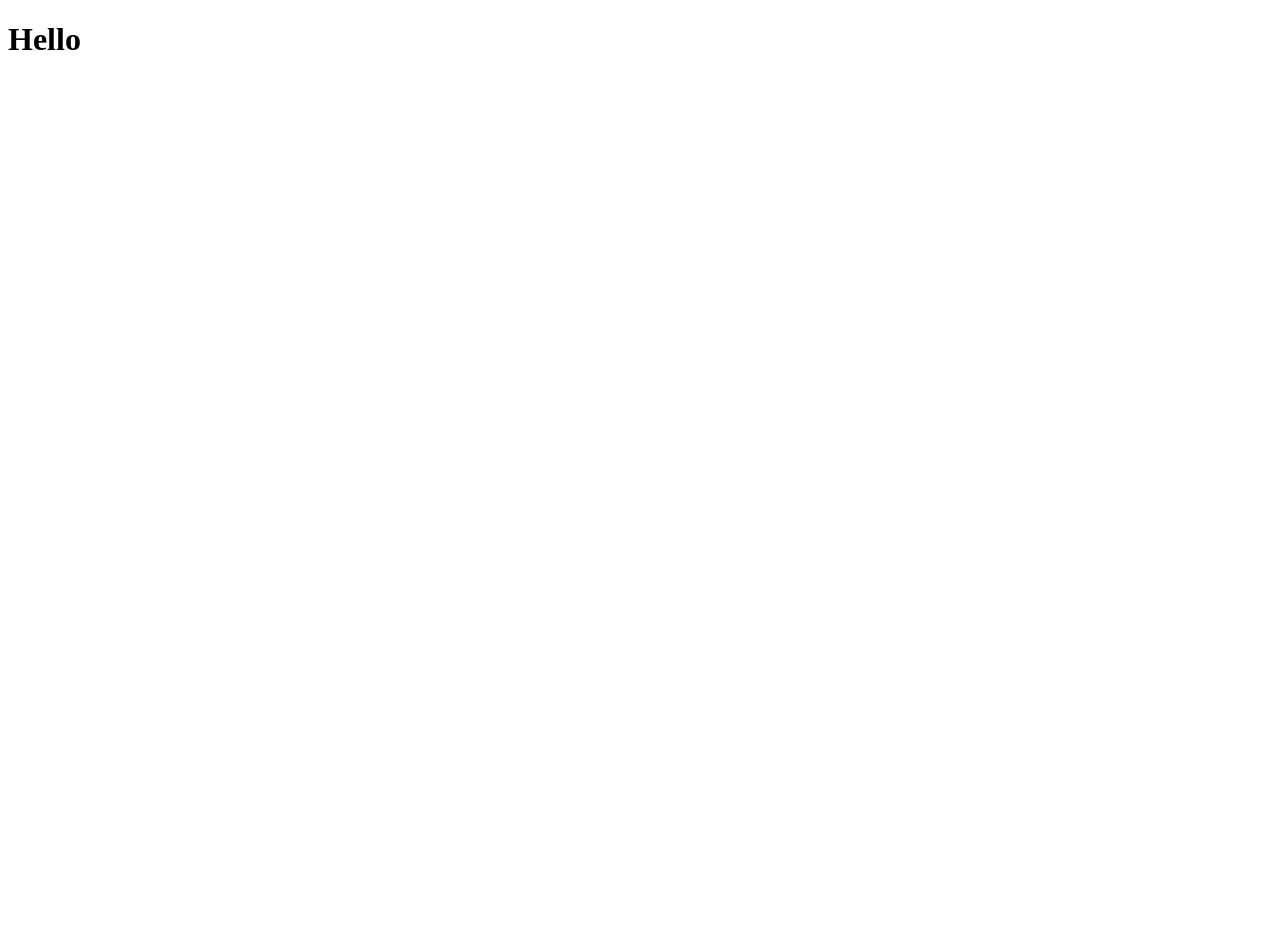
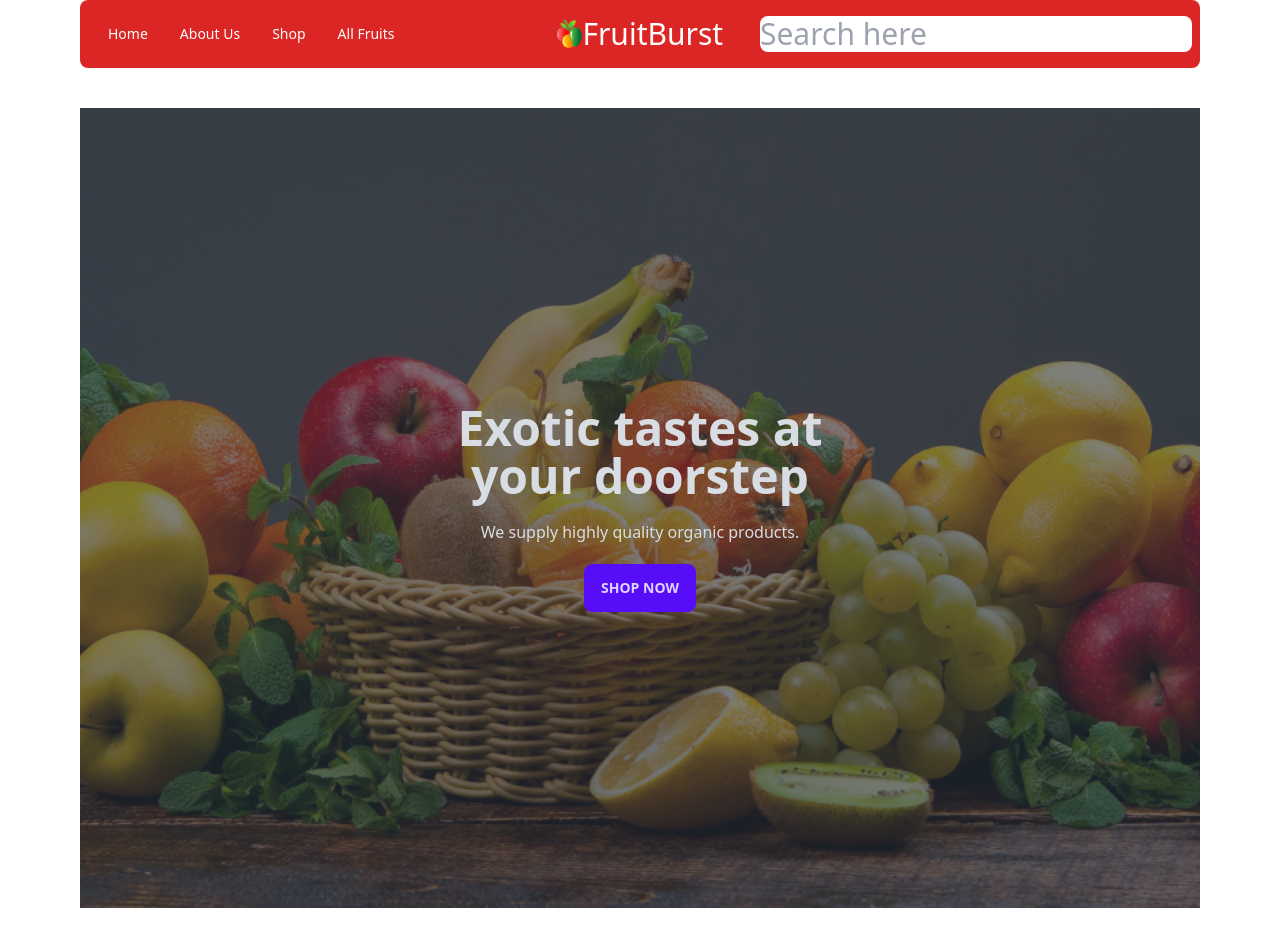
Before and after one commit to Julkarnayeen/fruit-brust-main, a plain HTML site: page index.html in a window 1280 px wide. Before the commit the page ends 800 px from the top, so only its background shows below. Drawn offline with nearby package versions, Linux system fonts and the light colour scheme.

Commit message:
khub kosto kore korchi vai. image height set korte parchi na

```diff
--- a/index.html
+++ b/index.html
@@ -4,8 +4,69 @@
     <meta charset="UTF-8">
     <meta name="viewport" content="width=device-width, initial-scale=1.0">
     <title>fruit-brust-main</title>
+    <link href="https://cdn.jsdelivr.net/npm/daisyui@3.5.0/dist/full.css" rel="stylesheet" type="text/css" />
+    <script src="https://cdn.tailwindcss.com"></script>
+    <style>
+
+
+  </style>
 </head>
 <body>
-    <h1>Hello</h1>
+    <!-- HEADER AREA START -->
+        <!-- NAV BAR AREA -->
+        <div class="mx-20">
+          <div class="navbar bg-red-600 rounded-lg justify-around ">
+            <div class="navbar-start">
+              <div class="dropdown">
+                <label tabindex="0" class="btn btn-ghost lg:hidden">
+                  <svg xmlns="http://www.w3.org/2000/svg" class="h-5 w-5" fill="none" viewBox="0 0 24 24" stroke="currentColor"><path stroke-linecap="round" stroke-linejoin="round" stroke-width="2" d="M4 6h16M4 12h8m-8 6h16" /></svg>
+                </label>
+                <ul tabindex="0" class="menu menu-sm dropdown-content mt-3 z-[1] p-2 shadow bg-base-100 rounded-box w-52">
+                  <li><a>Home</a></li>
+                  <li><a>About Us</a></li>
+                  <li><a>Shop</a></li>
+                  <li><a>All Fruits</a></li>
+                </ul>
+            <div class="navbar-center hidden lg:flex">
+              <ul class="menu menu-horizontal px-1 text-white">
+                  <li><a>Home</a></li>
+                  <li><a>About Us</a></li>
+                  <li><a>Shop</a></li>
+                  <li><a>All Fruits</a></li>
+              </ul>
+            </div>
+          </div>
+          </div>
+          <div class="flex">
+          <div><img src="./images/logo.png" alt=""></div>
+          <div><a class="text-3xl text-white">FruitBurst</a></div>
+          </div>
+            <!-- Search -->
+            <div class="navbar-end">
+              <form action="/search">
+                <label for="search"></label>
+                <input class="rounded-lg text-3xl" type="text" id="search" name="q" placeholder="Search here">
+              </form>
+            </div>
+          </div>
+        </div>
+    <!-- HEADER AREA END -->
+    <!-- MAIN AREA START -->
+        <div class="mx-20 my-10">
+          <div class="hero min-h-screen" style="background-image: url('./images/banner1.png');">
+            <div class="hero-overlay bg-opacity-60"></div>
+            <div class="hero-content text-center text-neutral-content">
+              <div class="max-w-md">
+                <h1 class="mb-5 text-5xl font-bold">Exotic tastes at <br> your doorstep</h1>
+                <p class="mb-5">We supply highly quality organic products.</p>
+                <button class="btn btn-primary">Shop Now</button>
+              </div>
+            </div>
+          </div>
+        </div>
+    <!-- MAIN AREA END -->
+    <!-- FOOTER AREA START -->
+
+    <!-- FOOTER AREA END -->
 </body>
 </html>
--- /dev/null
+++ b/tailwind.config.js
@@ -0,0 +1,8 @@
+/** @type {import('tailwindcss').Config} */
+module.exports = {
+    content: ["./src/**/*.{html,js}"],
+    theme: {
+      extend: {},
+    },
+    plugins: [],
+  }
```
